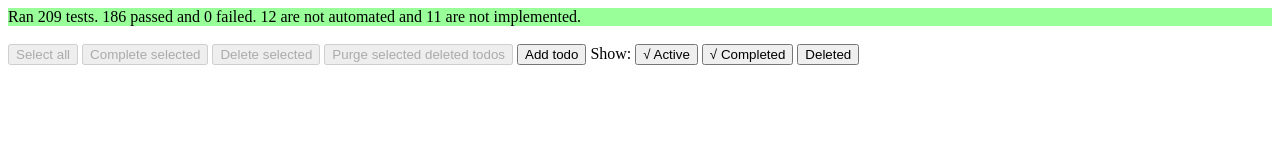
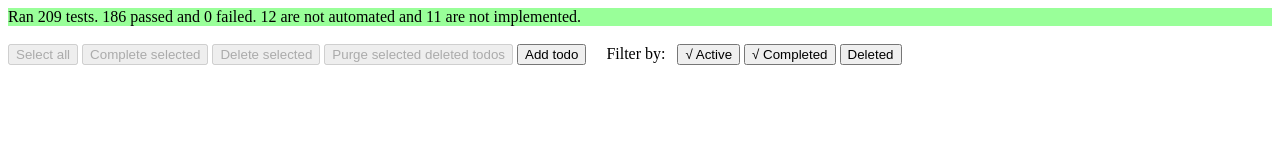
Before and after one commit to cespe/beasts, a plain HTML site: page todos/todos-tdd.html in a window 1280 px wide. Drawn offline with Linux system fonts and the light colour scheme.

Commit message:
Improve the actions bar wording and spacing

```diff
--- a/todos/todos-tdd.html
+++ b/todos/todos-tdd.html
@@ -21,7 +21,7 @@
 			<button type="button" disabled="true" name="deleteSelected">Delete selected</button>
 			<button type="button" disabled="true" name="purgeSelectedDeleted">Purge selected deleted todos</button>
 			<button type="button" name="addTodo">Add todo</button>
-			Show:
+			&nbsp; &nbsp; Filter by: &nbsp;
 			<button type="button" name="showActive">√ Active</button>
 			<button type="button" name="showCompleted">√ Completed</button>
 			<button type="button" name="showDeleted">Deleted</button>
```
